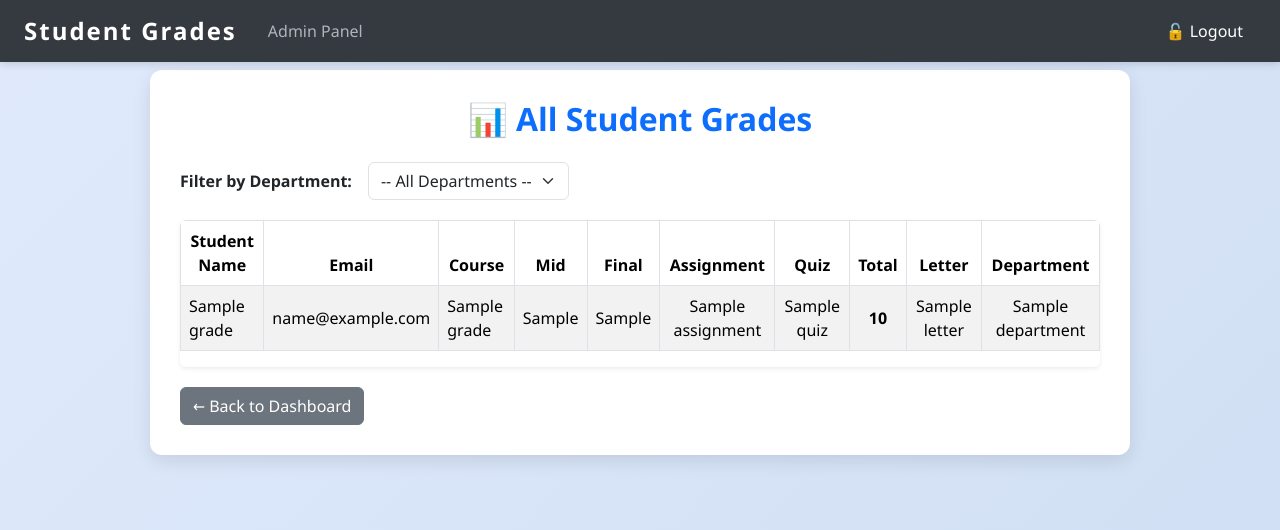
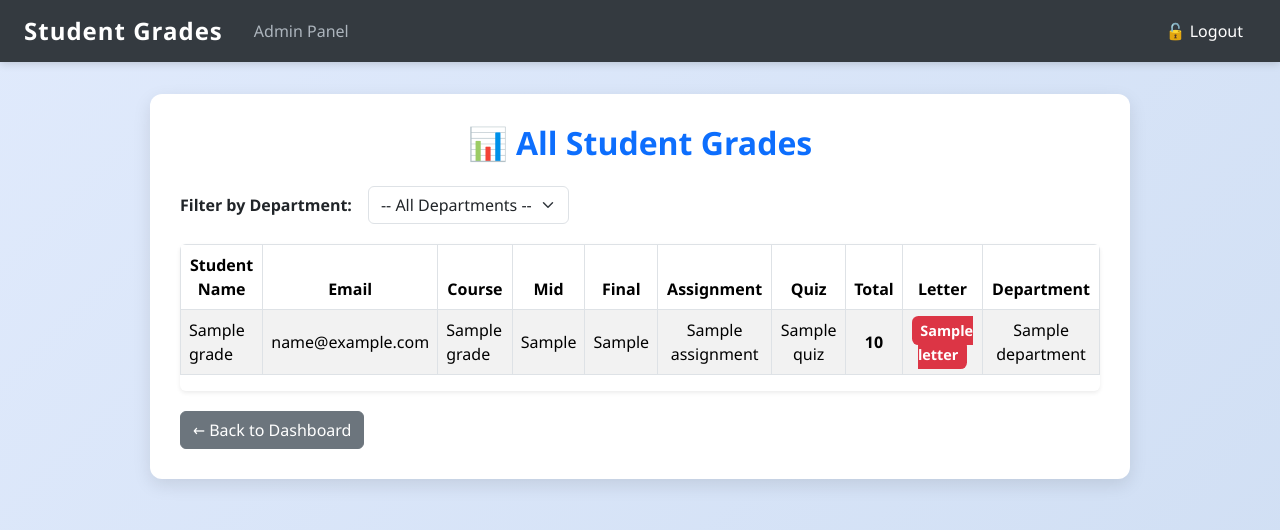
Before and after one commit to groupsystemm/online, a Flask app: template templates/admin_all_grades.html in a window 1280 px wide. Shown: the top 530 px of the page. Run offline with Flask 3, Linux system fonts and the light colour scheme; the template is opened without the code that fills it: most values are stand-ins (such as "Sample title", 1, 10 or a date in 2020).

Commit message:
Update admin_all_grades.html

```diff
--- a/templates/admin_all_grades.html
+++ b/templates/admin_all_grades.html
@@ -9,15 +9,14 @@
   <link href="https://cdn.jsdelivr.net/npm/bootstrap@5.3.3/dist/css/bootstrap.min.css" rel="stylesheet" />
 
   <style>
-    /* Background gradient for the whole page */
     body {
       min-height: 100vh;
       background: linear-gradient(135deg, #e0eafc, #cfdef3);
       font-family: 'Segoe UI', Tahoma, Geneva, Verdana, sans-serif;
-      padding-top: 70px; /* To avoid overlap with fixed navbar */
+      padding-top: 70px;
     }
 
-    /* Fixed navbar styling */
+    /* Navbar styling */
     .navbar-custom {
       background-color: #343a40;
       box-shadow: 0 2px 8px rgba(0, 0, 0, 0.15);
@@ -26,29 +25,32 @@
       width: 100%;
       z-index: 1030;
     }
+
     .navbar-brand {
       font-weight: 700;
       color: #fff;
       font-size: 1.5rem;
-      letter-spacing: 2px;
+      letter-spacing: 1px;
     }
+
     .navbar-text {
       color: #adb5bd;
       font-size: 1rem;
       margin-left: 15px;
     }
+
     .btn-logout {
       color: white;
       border: 1.5px solid transparent;
       transition: all 0.3s ease;
     }
+
     .btn-logout:hover {
       color: #dc3545;
       background-color: white;
       border-color: #dc3545;
     }
 
-    /* Container styling */
     .container {
       max-width: 980px;
       background-color: white;
@@ -57,37 +59,53 @@
       box-shadow: 0 6px 18px rgba(0,0,0,0.1);
     }
 
-    /* Table styles (optional enhancements) */
-    table {
-      background-color: #fff;
-    }
     th {
       background-color: #343a40;
       color: white;
       text-align: center;
     }
+
     td {
       text-align: center;
       vertical-align: middle;
     }
+
     td.text-start {
       text-align: left;
     }
+
     tbody tr:hover {
       background-color: #f1f3f5;
       transition: background-color 0.3s ease;
     }
+
     .btn-back {
       margin-top: 20px;
     }
+
     .filter-box {
       margin-bottom: 20px;
     }
+
+    .badge-grade {
+      font-size: 0.9em;
+      font-weight: 600;
+      padding: 0.35em 0.6em;
+      border-radius: 0.4rem;
+      color: white;
+    }
+
+    .badge-grade.Aplus { background-color: #28a745; }
+    .badge-grade.A { background-color: #007bff; }
+    .badge-grade.Bplus { background-color: #17a2b8; }
+    .badge-grade.B { background-color: #ffc107; color: #212529; }
+    .badge-grade.C { background-color: #6c757d; }
+    .badge-grade.F { background-color: #dc3545; }
   </style>
 </head>
 <body>
 
-<!-- Navbar -->
+<!-- ✅ Navbar -->
 <nav class="navbar navbar-expand navbar-dark navbar-custom fixed-top">
   <div class="container-fluid px-4">
     <a class="navbar-brand" href="/admin">Student Grades</a>
@@ -98,12 +116,12 @@
   </div>
 </nav>
 
-<!-- Main Content -->
-<div class="container">
+<!-- ✅ Main Content -->
+<div class="container mt-4">
   <h2 class="text-center mb-4 fw-bold text-primary">📊 All Student Grades</h2>
 
-  <!-- Department Filter -->
-  <form method="get" action="/admin/view-all-grades" class="filter-box d-flex align-items-center gap-3">
+  <!-- ✅ Filter by Department -->
+  <form method="get" action="/admin/view-all-grades" class="filter-box d-flex align-items-center gap-3 flex-wrap">
     <label for="department" class="form-label mb-0 fw-semibold">Filter by Department:</label>
     <select class="form-select w-auto" name="department" id="department" onchange="this.form.submit()">
       <option value="All">-- All Departments --</option>
@@ -115,6 +133,7 @@
     </select>
   </form>
 
+  <!-- ✅ Grades Table -->
   {% if grades %}
     <div class="table-responsive shadow-sm rounded">
       <table class="table table-bordered table-striped align-middle">
@@ -142,8 +161,18 @@
               <td>{{ g.final_exam }}</td>
               <td>{{ g.assignment }}</td>
               <td>{{ g.quiz }}</td>
-              <td class="fw-bold">{{ g.total }}</td>
-              <td>{{ g.letter }}</td>
+              <td class="fw-bold {% if g.total >= 90 %}text-success{% endif %}">{{ g.total }}</td>
+              <td>
+                <span class="badge-grade
+                  {% if g.letter == 'A+' %}Aplus
+                  {% elif g.letter == 'A' %}A
+                  {% elif g.letter == 'B+' %}Bplus
+                  {% elif g.letter == 'B' %}B
+                  {% elif g.letter == 'C' %}C
+                  {% else %}F
+                  {% endif %}
+                ">{{ g.letter }}</span>
+              </td>
               <td>{{ g.department }}</td>
             </tr>
           {% endfor %}
```
